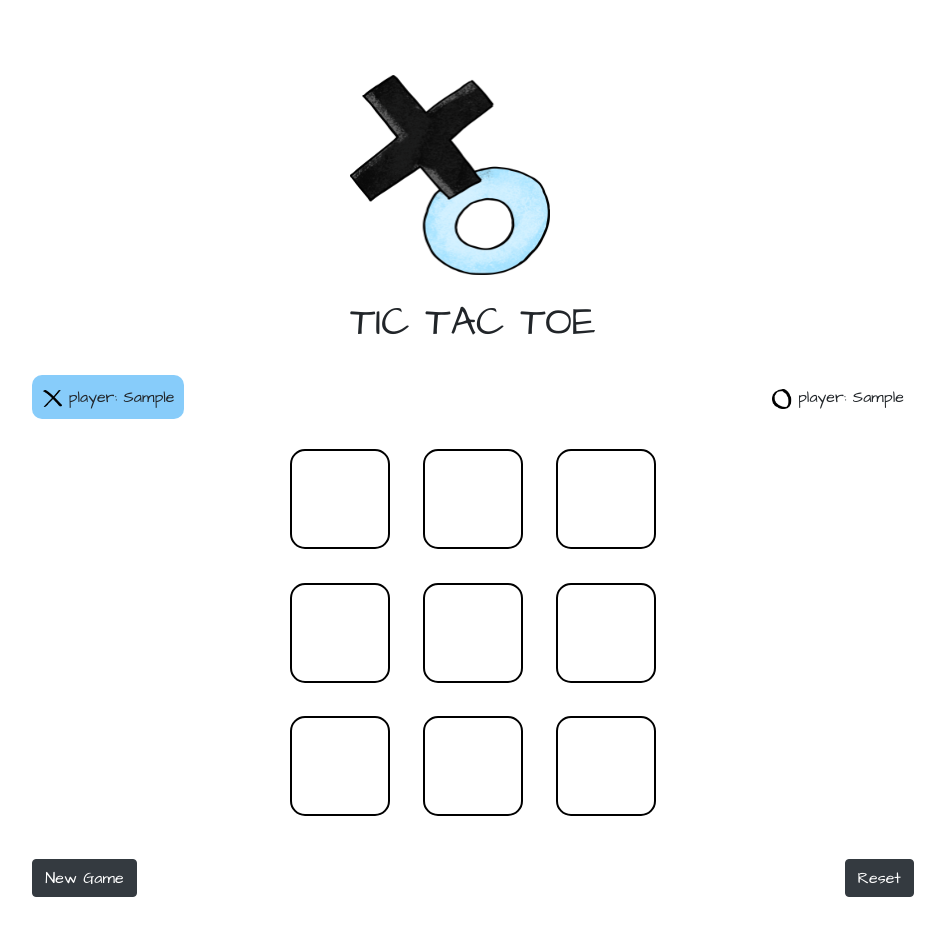
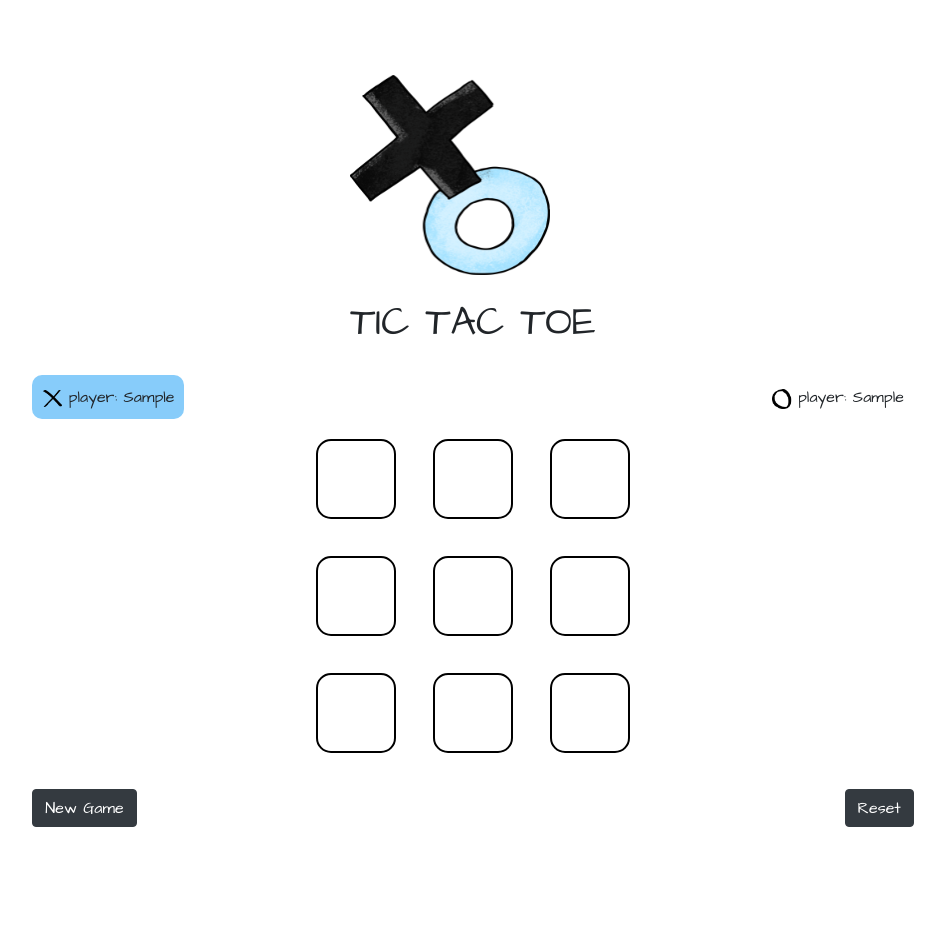
Before and after one commit to smykserhi/Tic_Tac-Toe, a React (Create React App) app: page /Tic/name in a window 1280 px wide. Both pictures are taken after typing "Sample", "Sample" into the empty fields and a click on the button "Start Game". Shown: the top 936 px of the page, without its empty margins (167-1112 px from the left). Built offline with nearby package versions, Linux system fonts and the light colour scheme; a web font is replaced by a local one.

Commit message:
Add style and discription modification

```diff
--- a/src/index.css
+++ b/src/index.css
@@ -16,7 +16,7 @@ code {
 
 .container{
 
- width: 80%;
+ width: 80vw;
  margin: auto;
  min-height: 100vh;
 }
@@ -82,15 +82,20 @@ flex-wrap: nowrap;
   height: 200px;
 }
 .inptFields{
+  max-width: 80vw;
   display: flex;
   flex-direction: row;
+  justify-content: center;
 
 }
-
+input{
+  max-width: 40vw;
+}
 .lable{
   display: flex;
   flex-direction: column;
-  margin: 20px 20px;
+   margin: 5px 5px;
+   max-width: 50vw;
 
 }
 .players,
@@ -108,18 +113,19 @@ flex-wrap: nowrap;
   align-self: flex-end;
 }
 .playField{
-  width: 400px;
-  height: 400px;
+
+  width: 350px;
+  height: 350px;
   display: flex;
   flex-wrap: wrap;
   justify-content: space-around;
-  margin: 20px;
+  margin: 10px;
 
 
 }
 .playItem{
-  width: 100px;
-  height: 100px;
+  width: 80px;
+  height: 80px;
   margin: 10px;
   border: black 2px solid;
   border-radius: 15px;
```
Also changed, not shown: 1 other file (tests, documents, lock files or other folders).
